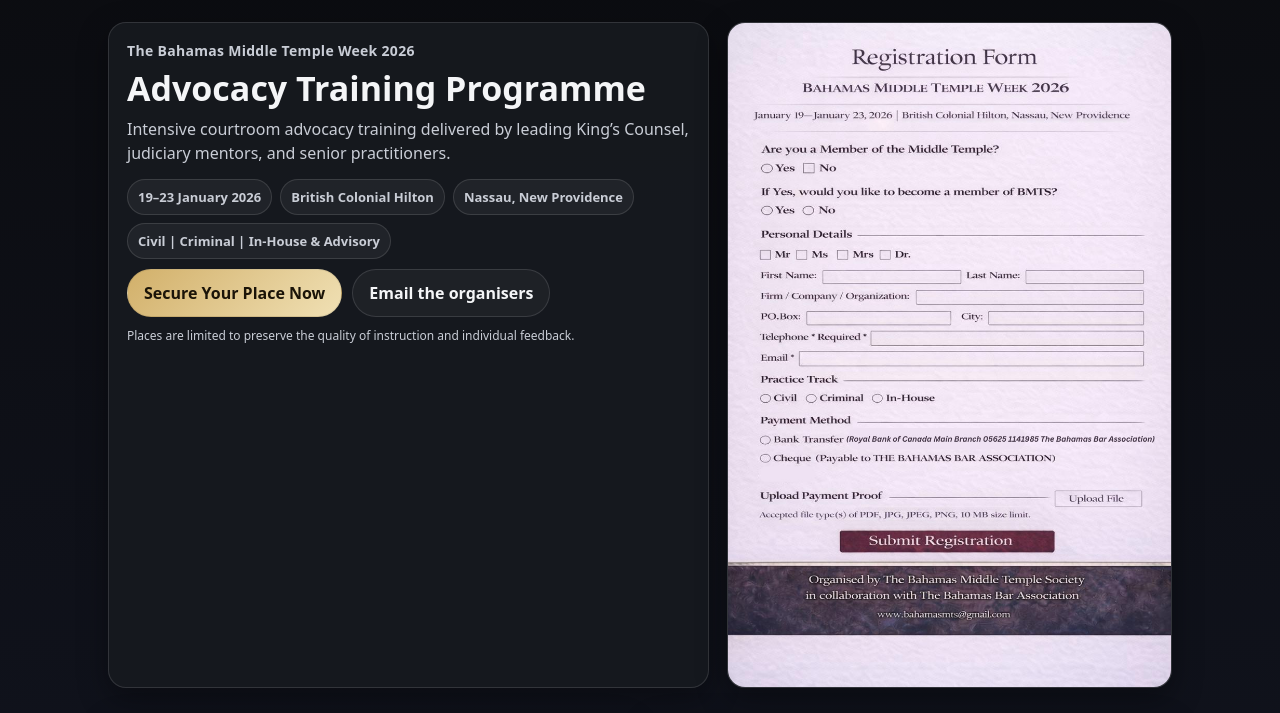
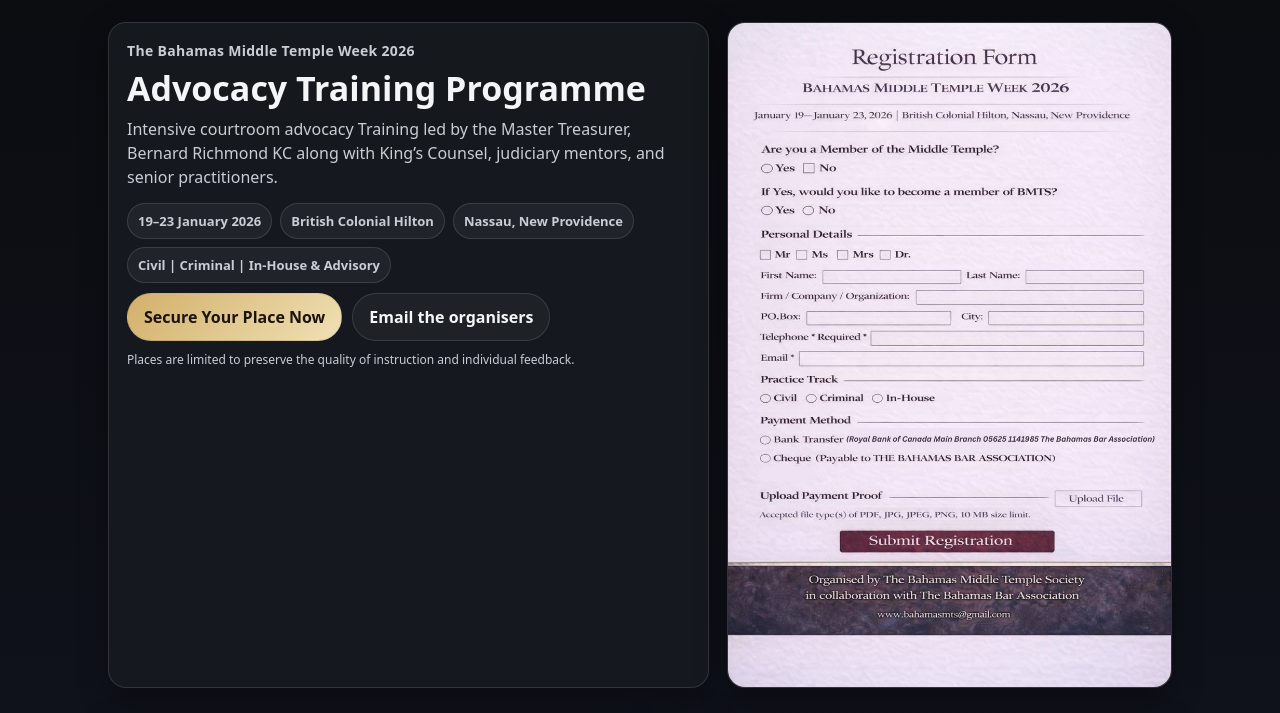
Before and after one commit to Wouessi-Incorporated/btms, a plain HTML site: page public/index.html in a window 1280 px wide. Shown: the part 75-788 px from the top of the page. Drawn offline with Linux system fonts and the light colour scheme; grey boxes are pictures that could not be loaded.

Commit message:
fix: update event description for clarity and accuracy in the advocacy training programme

```diff
--- a/public/index.html
+++ b/public/index.html
@@ -64,7 +64,7 @@
         <div class="card-pad">
           <div class="kicker">The Bahamas Middle Temple Week 2026</div>
           <h1 class="h1">Advocacy Training Programme</h1>
-          <p class="sub">Intensive courtroom advocacy training delivered by leading King’s Counsel, judiciary mentors,
+          <p class="sub">Intensive courtroom advocacy Training led by the Master Treasurer, Bernard Richmond KC along with King’s Counsel, judiciary mentors,
             and senior practitioners.</p>
 
           <div class="meta" role="list">
```
